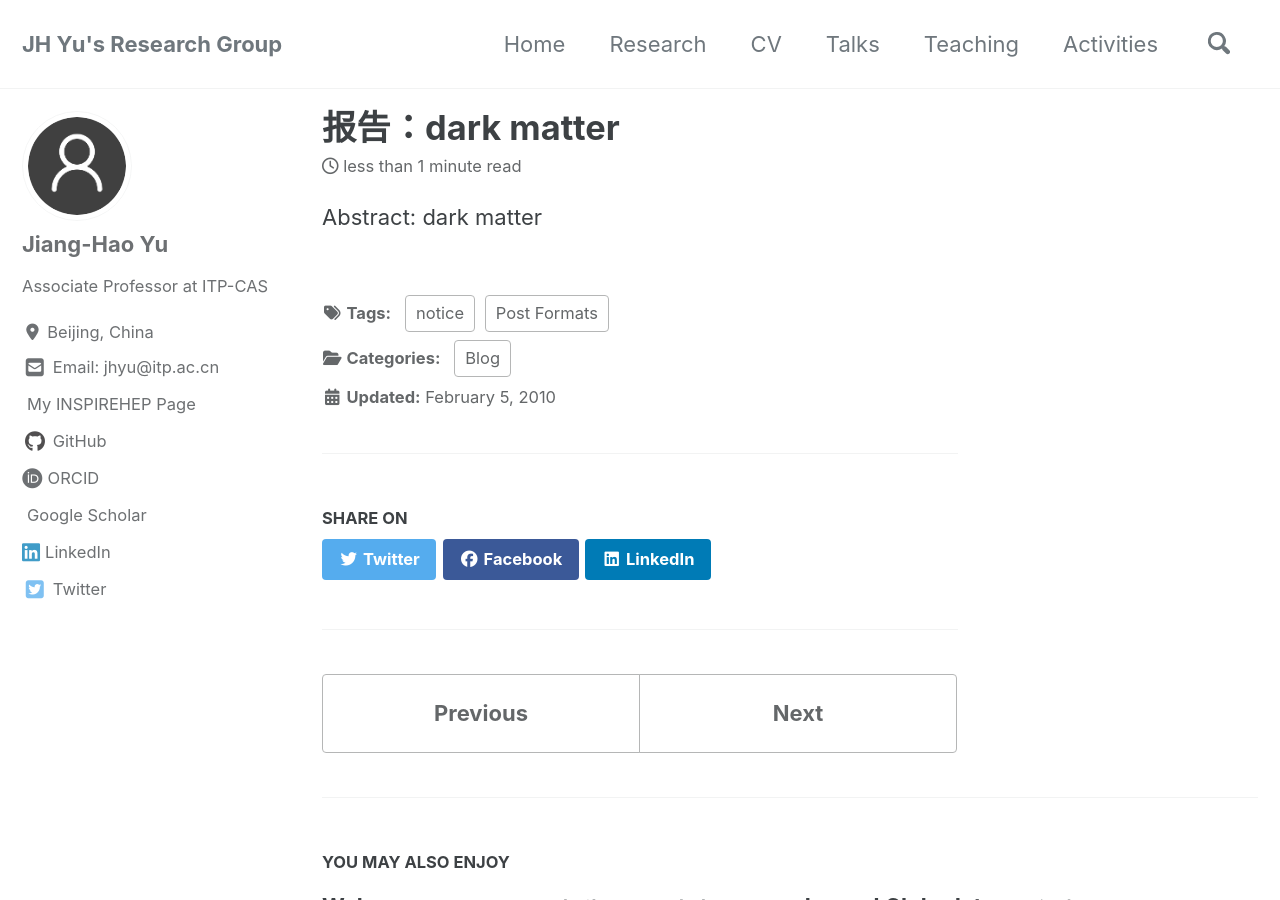
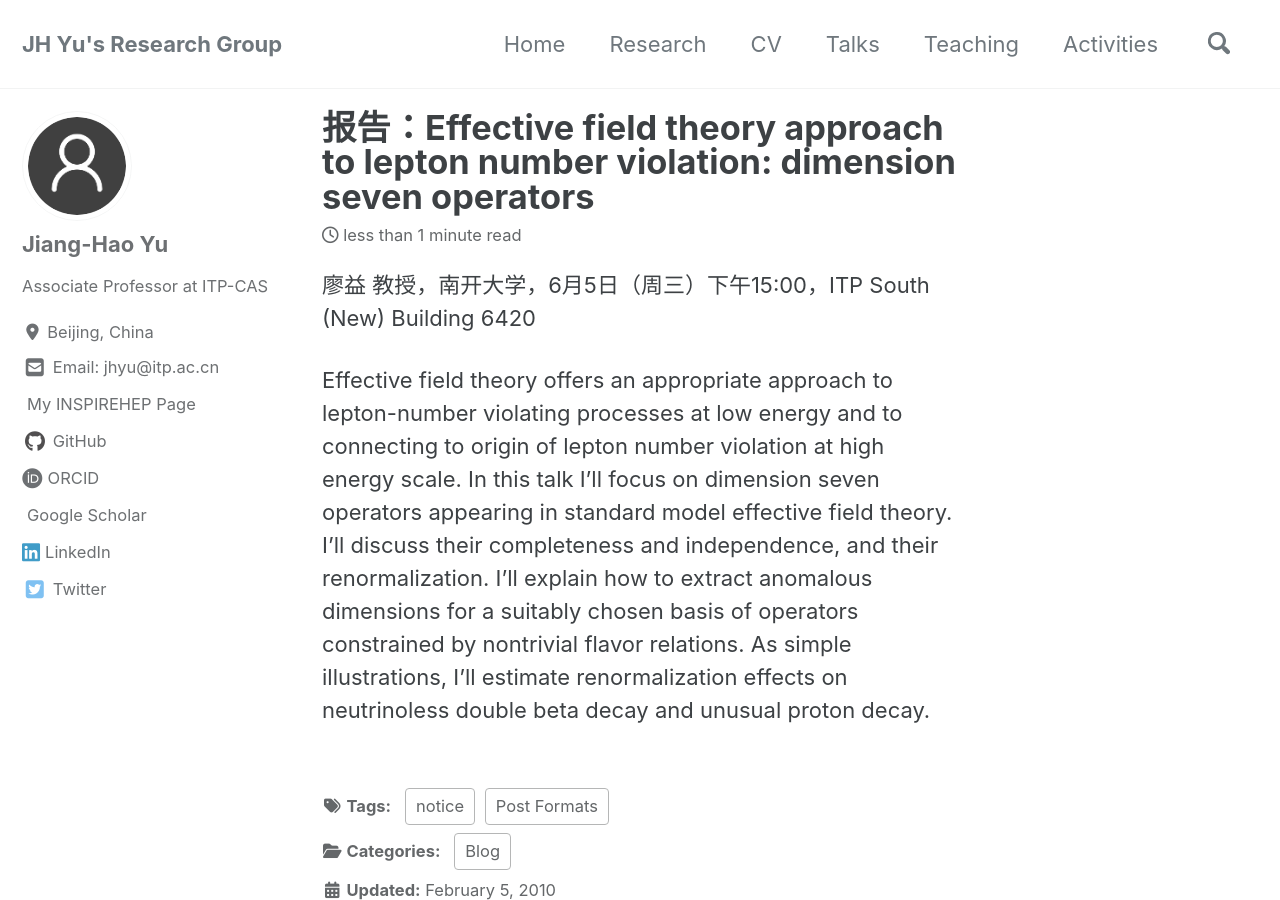
Before and after one commit to jhyu-itp/jhyu-itp.github.io, a Jekyll site: the page built from _posts/2010-02-05-post-notice.md, in a window 1280 px wide and 900 px high. Built offline with Jekyll 4.4.1, drawn with Linux system fonts in a browser that asks for light colours; cached includes are drawn as plain includes; nearby versions of some CDN libraries; a style sheet for code colours, icons or effects is not loaded.

Commit message:
Update 2010-02-05-post-notice.md

```diff
--- a/_posts/2010-02-05-post-notice.md
+++ b/_posts/2010-02-05-post-notice.md
@@ -1,5 +1,5 @@
 ---
-title: "报告：dark matter"
+title: "报告：Effective field theory approach to lepton number violation: dimension seven operators"
 categories:
   - Blog
 tags:
@@ -7,4 +7,7 @@ tags:
   - notice
 ---
 
-Abstract: dark matter
+廖益 教授，南开大学，6月5日（周三）下午15:00，ITP South (New) Building 6420
+
+
+Effective field theory offers an appropriate approach to lepton-number violating processes at low energy and to connecting to origin of lepton number violation at high energy scale. In this talk I'll focus on dimension seven operators appearing in standard model effective field theory. I'll discuss their completeness and independence, and their renormalization. I'll explain how to extract anomalous dimensions for a suitably chosen basis of operators constrained by nontrivial flavor relations. As simple illustrations, I'll estimate renormalization effects on neutrinoless double beta decay and unusual proton decay.
```
